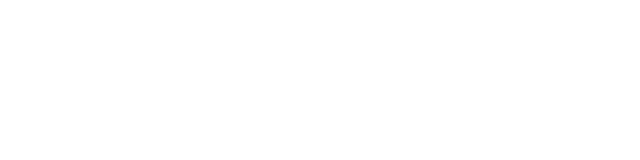
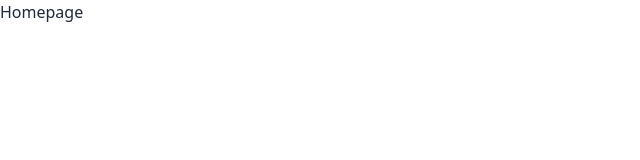
Before and after one commit to A64-React-Team-3/Final-Project-Messenger, a React (Vite) app: page / in a window 1280 px wide. Shown: the top 160 px of the page, without its empty margins (0-640 px from the left). Built offline with nearby package versions, Linux system fonts and the light colour scheme.

Commit message:
add: AppRoutes & RoutesList components - react router

```diff
--- a/package.json
+++ b/package.json
@@ -12,11 +12,13 @@
   "dependencies": {
     "@types/dotenv": "^8.2.3",
     "@types/firebase": "^3.2.3",
+    "@types/react-router-dom": "^5.3.3",
     "dotenv": "^16.4.5",
     "firebase": "^11.0.2",
     "react": "^18.3.1",
     "react-dom": "^18.3.1",
-    "react-firebase-hooks": "^5.1.1"
+    "react-firebase-hooks": "^5.1.1",
+    "react-router-dom": "^6.28.0"
   },
   "devDependencies": {
     "@eslint/js": "^9.13.0",
--- a/src/App.tsx
+++ b/src/App.tsx
@@ -1,5 +1,12 @@
-function App() {
-  return <></>;
-}
+import React from "react";
+import { BrowserRouter } from "react-router-dom";
+import AppRoutes from "./routes/AppRoutes";
+const App: React.FC = () => {
+  return (
+    <BrowserRouter>
+      <AppRoutes />
+    </BrowserRouter>
+  );
+};
 
 export default App;
--- /dev/null
+++ b/src/routes/AppRoutes.tsx
@@ -0,0 +1,18 @@
+import React from "react";
+import { Routes, Route } from "react-router-dom";
+import RoutesList from "./RoutesList";
+/**
+ * Renders application routes dynamically based on `RoutesList`.
+ * @returns {JSX.Element} The rendered routes.
+ */
+export const AppRoutes: React.FC = () => {
+  return (
+    <Routes>
+      {RoutesList.map(({ path, element }) => (
+        <Route key={path} path={path} element={element} />
+      ))}
+    </Routes>
+  );
+};
+
+export default AppRoutes;
--- /dev/null
+++ b/src/routes/RoutesList.tsx
@@ -0,0 +1,53 @@
+type AppRoute = {
+  path: string;
+  element: JSX.Element;
+};
+
+/**
+ * List of application routes with their components.
+ * Each object represents a route and includes the path and the component to render.
+ * @type {AppRoute[]}
+ */
+export const RoutesList: AppRoute[] = [
+  {
+    path: "/",
+    element: (
+      <div className="home">
+        <h2>Homepage</h2>
+      </div>
+    ),
+  },
+  {
+    path: "/login",
+    element: (
+      <div className="login">
+        <h2>Login</h2>
+      </div>
+    ),
+  },
+  {
+    path: "/register",
+    element: (
+      <div className="register">
+        <h2>Register</h2>
+      </div>
+    ),
+  },
+  {
+    path: "/settings",
+    element: (
+      <div className="settings">
+        <h2>Settings</h2>
+      </div>
+    ),
+  },
+  {
+    path: "*",
+    element: (
+      <div className="text-center">
+        <h1 className="text-xl font-bold text-red-500">Page Not Found!</h1>
+      </div>
+    ),
+  },
+];
+export default RoutesList;
```
Also changed, not shown: 1 other file (tests, documents, lock files or other folders).
